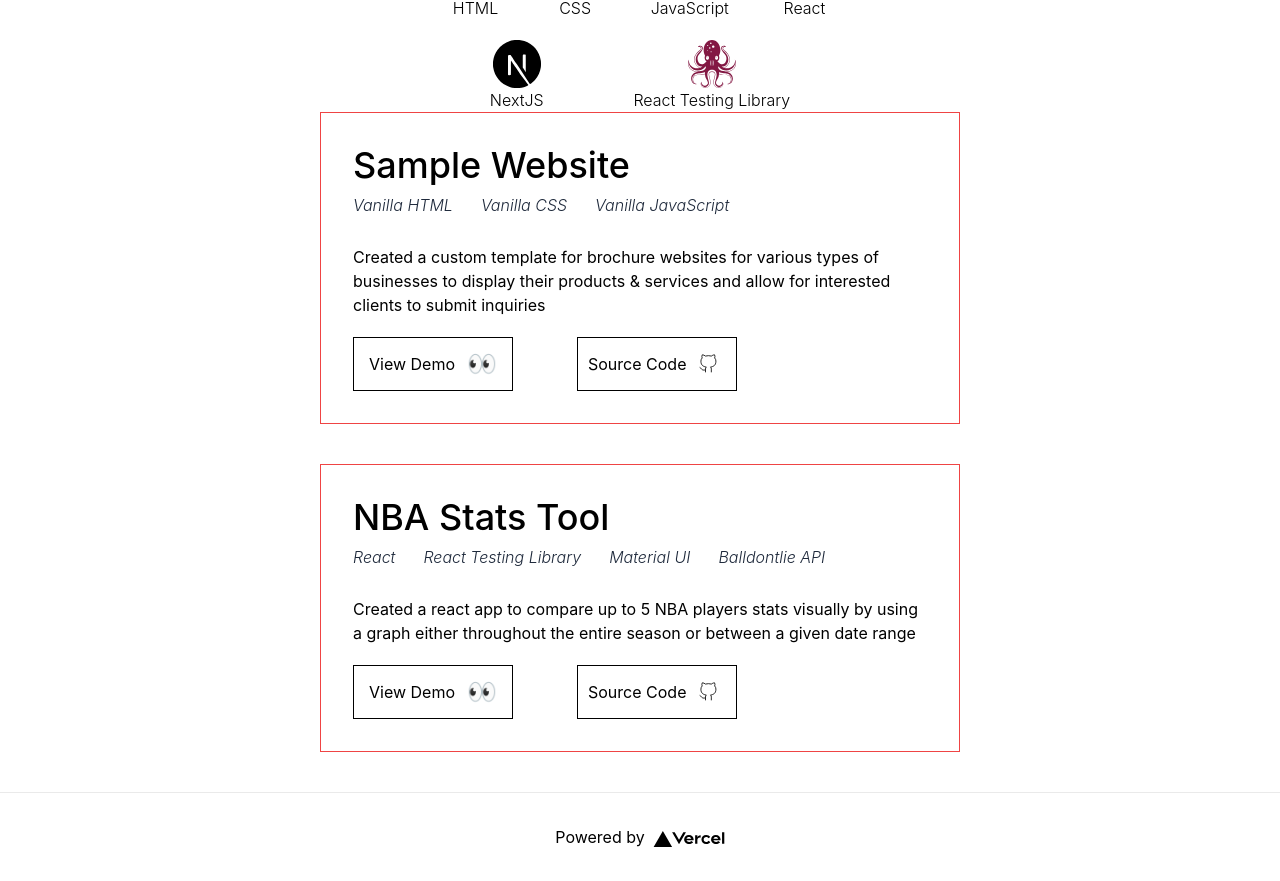
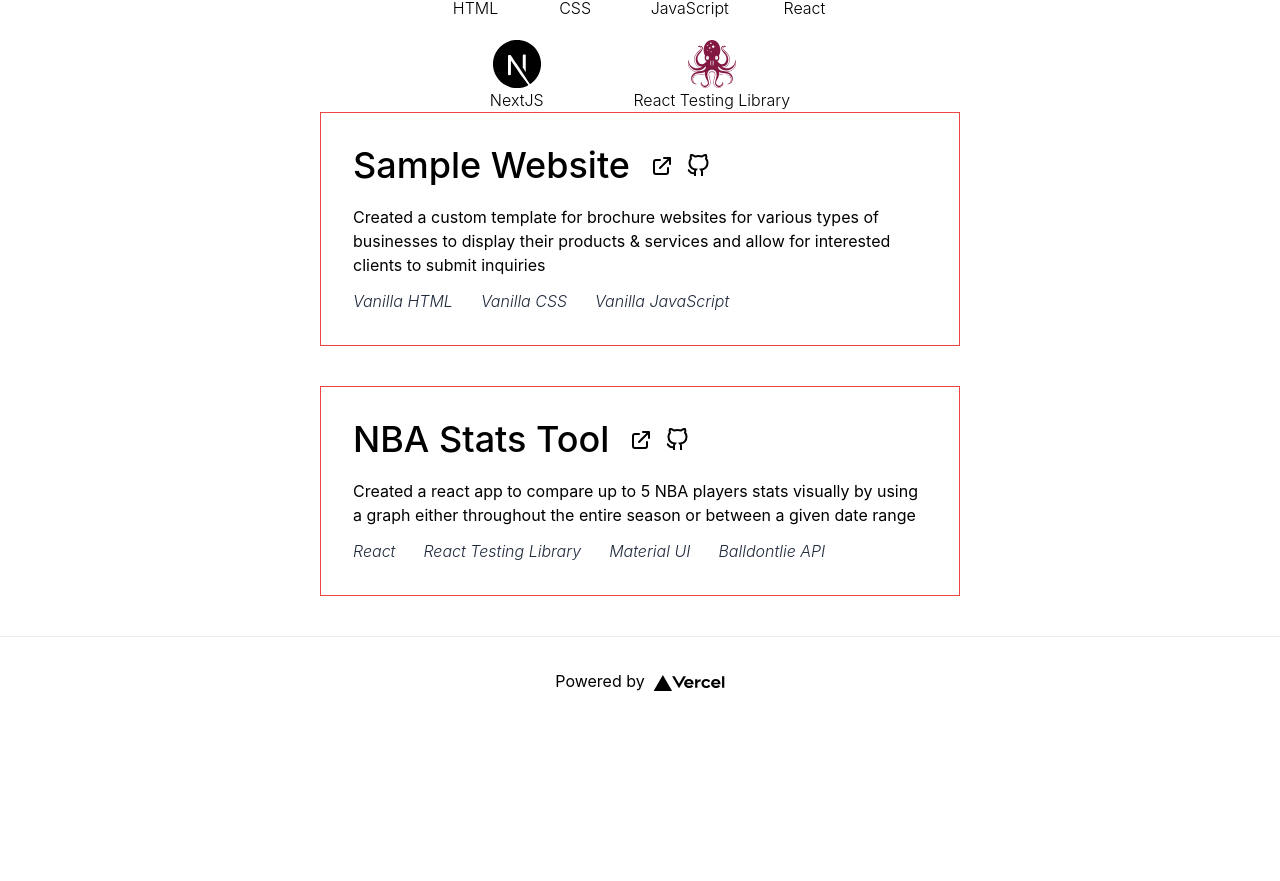
Before and after one commit to Tyson910/Portfolio, a Next.js app: page / in a window 1280 px wide. Shown: the part 851-1732 px from the top of the page. After the commit the page ends 1576 px from the top, so only its background shows below. Built offline with nearby package versions, Linux system fonts and the light colour scheme.

Commit message:
Replace Source Code & Visit site links from projects with Icons next to project name

```diff
--- a/src/components/projects/Projects.js
+++ b/src/components/projects/Projects.js
@@ -1,3 +1,4 @@
+import { ExternalLinkIcon } from '@heroicons/react/outline';
 import PropTypes from 'prop-types';
 
 // TODO: GET projects data from GitHub
@@ -13,10 +14,30 @@ export function FeaturedProject({
 }) {
   return (
     <div className="flex flex-col border border-red-500 mb-10 p-8">
-      <p className="text-4xl font-medium mb-2">
-        {projectName}
+      <div className="flex items-center md:items-baseline mb-5">
+        <p className="align-text-bottom text-2xl md:text-4xl font-medium">
+          {projectName}
+        </p>
+        <a
+          href={deployURL}
+          target="_blank"
+          rel="noreferrer"
+          className="ml-5 mr-3"
+        >
+          <ExternalLinkIcon className="w-6" />
+        </a>
+        <a
+          href={sourceCodeURL}
+          target="_blank"
+          rel="noreferrer"
+        >
+          <GitHubOutlineIcon className="w-6 stroke-2	" />
+        </a>
+      </div>
+      <p className="mb-3">
+        {description}
       </p>
-      <ul className="flex flex-wrap gap-x-7 mb-7">
+      <ul className="flex flex-wrap gap-x-7">
         {techUsed.map((tech) => (
           <li
             className="italic text-slate-800 font-light"
@@ -26,39 +47,6 @@ export function FeaturedProject({
           </li>
         ))}
       </ul>
-      <p className="mb-5">
-        {description}
-      </p>
-
-      <div className="flex gap-x-16">
-        <a
-          href={deployURL}
-          className="border border-black w-40 space-x-3 p-2.5 text-center	"
-          target="_blank"
-          rel="noreferrer"
-        >
-          <span className="align-text-bottom">
-            View Demo
-          </span>
-          <span className="text-2xl">
-            {
-              // eyes emoji hexcode OR globe icon?
-            }
-            &#128064;
-          </span>
-        </a>
-        <a
-          href={sourceCodeURL}
-          className="flex items-center gap-x-3 border border-black w-40 p-2.5 text-center"
-          target="_blank"
-          rel="noreferrer"
-        >
-          <span className="align-text-bottom">
-            Source Code
-          </span>
-          <GitHubOutlineIcon className="w-5" />
-        </a>
-      </div>
     </div>
   );
 }
```
